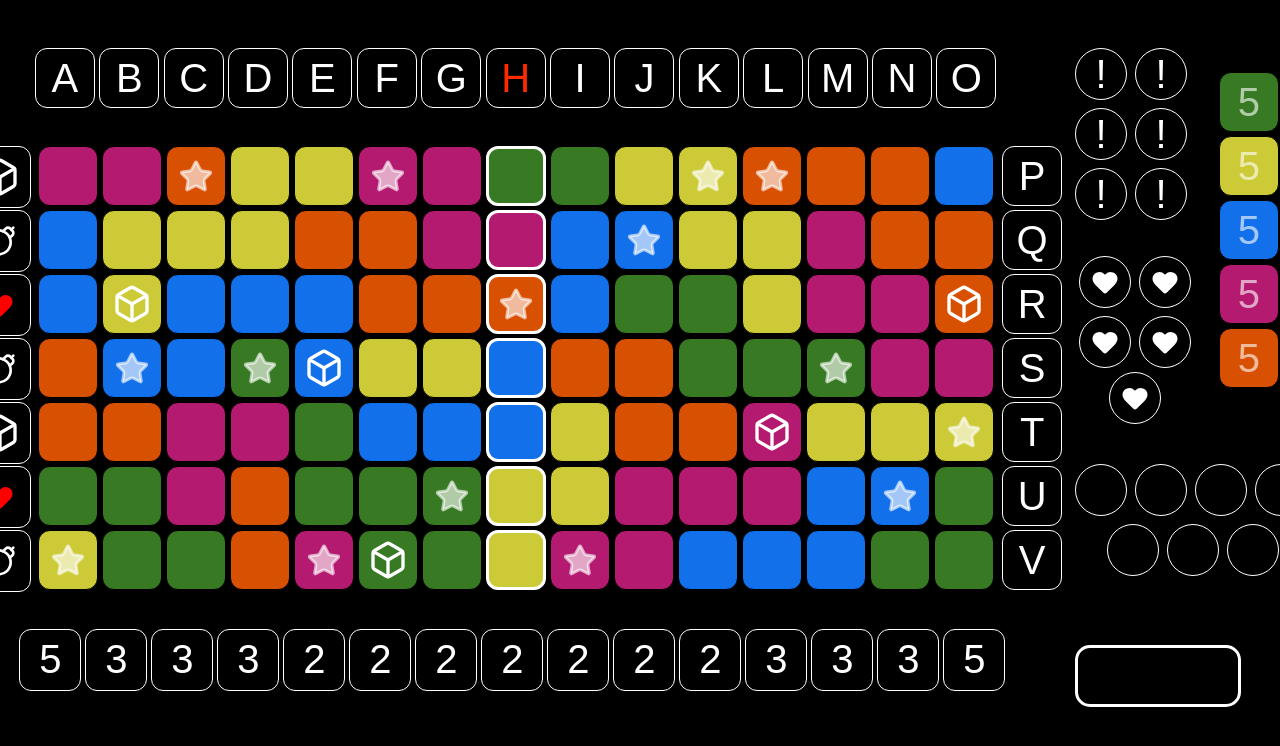
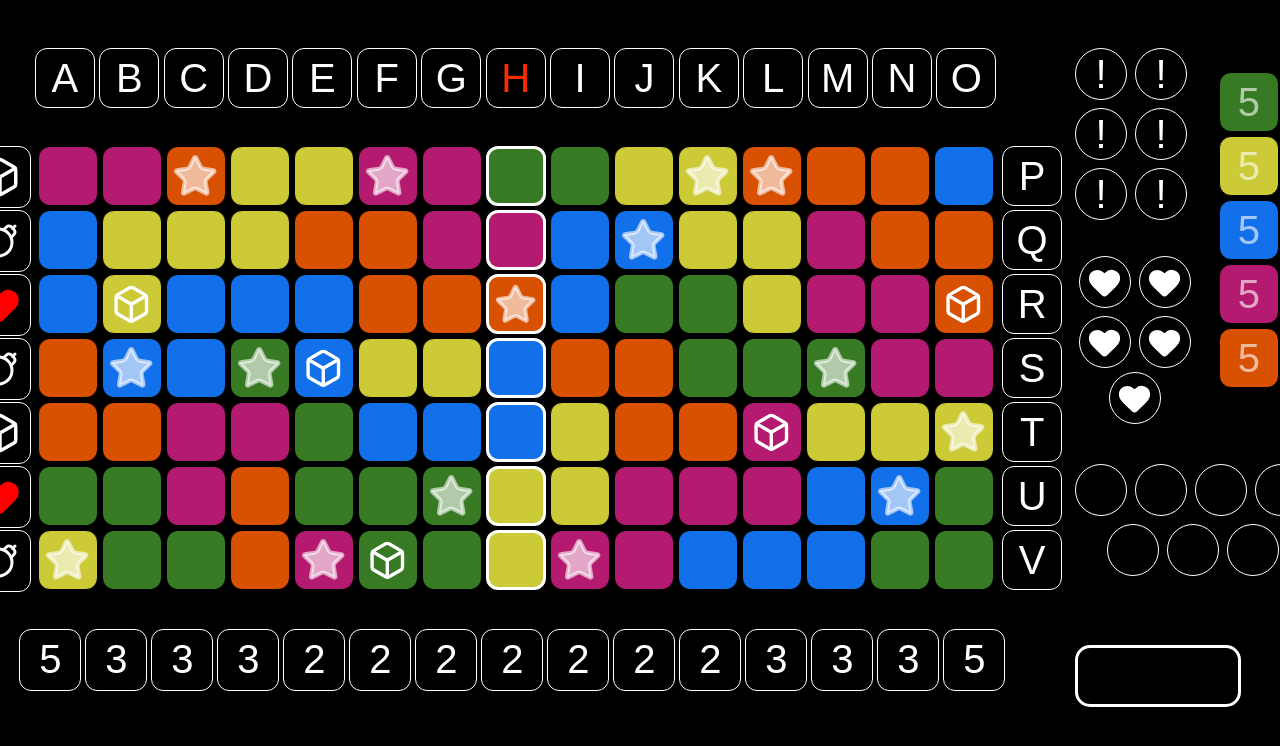
Before and after one commit to Dungeonking664/SWP25-26, a plain HTML site: page 2025-11-10_nochmalspiel/nochmal.html in a window 1280 px wide. Shown: the top 746 px of the page. Drawn offline with Linux system fonts and the light colour scheme.

Commit message:
Bilder von css auf % gesetzt

```diff
--- a/2025-11-10_nochmalspiel/nochmal.css
+++ b/2025-11-10_nochmalspiel/nochmal.css
@@ -1,7 +1,6 @@
 :root {
   --herzfarbe: red;
 }
-
 
 body {
   display: flex;
@@ -16,18 +15,24 @@ body {
   width: 100vw;
   justify-content: center;
 }
-
-
-
-
-
+.feld {
+  padding: 0%;
+  width: 7.5vh;
+  height: 7.5vh;
+  border: 1px solid black;
+  border-radius: 1.5vh;
+  transition: backround-color 0.3s;
+  display: flex;
+  align-items: center;
+  justify-content: center;
+  text-align: center;
+}
 .raster {
   display: flex;
   flex-direction: column;
   align-items: center;
   justify-content: center;
   gap: 3vw;
-
 }
 
 .toast {
@@ -36,15 +41,12 @@ body {
   align-items: center;
   gap: 0.55vh;
   padding-left: 8vh;
-
 }
-
 
 .mitte {
   display: flex;
   flex-direction: row;
   gap: 0.667vw;
-
 }
 
 .links {
@@ -68,15 +70,11 @@ body {
   gap: 0.5vh;
 }
 
-
 .unten {
   display: flex;
   padding-left: 4.5vw;
   gap: 0.5vh;
 }
-
-
-
 
 .punkte {
   display: flex;
@@ -84,13 +82,11 @@ body {
   gap: 5vh;
 }
 
-
 .erstes {
   display: flex;
   flex-direction: row;
   gap: 3vh;
 }
-
 
 .kreise {
   display: flex;
@@ -117,8 +113,6 @@ body {
   grid-template-columns: repeat(2, 7.5vh);
   grid-template-rows: repeat(2, 7.5vh);
   gap: 0vh;
-
-
 }
 
 .feld.rundherum.herz {
@@ -129,16 +123,17 @@ body {
   width: 6.5vh;
   background-color: black;
   box-sizing: border-box;
+  padding: 0%;
 }
 
 .feld.rundherum.herz.last {
   margin-left: 7.5vh;
-
+  padding: 0%;
 }
 
 .bild_herz {
-    height: 2.5vh;
-    width: 2.5vh;
+  height: 50%;
+  width: 50%;
   border-radius: 50%;
   gap: 1vh;
   border-color: solid white;
@@ -146,8 +141,6 @@ body {
   color: white;
   transform: scale(1.5);
   transform-origin: center;
-
-
 }
 
 .bild_herz.voll {
@@ -155,27 +148,25 @@ body {
 }
 
 .bild_stern {
-    height: 4.4vh;
-    width: 4, 4vh;
+  height: 80%;
+  width: 80%;
 }
 
 .bild_bombe {
-    height: 4vh;
-    width: 4vh;
+  height: 60%;
+  width: 60%;
 }
 
 .bild_settings {
   color: white;
   height: 7.5vh;
   width: 7.5vh;
-
 }
 
 .bild_box {
   color: black;
-    width: 5vh;
-    height: 5vh;
-
+  width: 70%;
+  height: 70%;
 }
 
 .bild_box.voll {
@@ -190,13 +181,11 @@ body {
   margin-top: 3vh;
 }
 
-
-
 .zweites {
   display: grid;
   grid-template-columns: repeat(5, 7.5vh);
   grid-template-rows: repeat(2, 7.5vh);
-    gap: 0.0vh;
+  gap: 0vh;
 }
 
 .feld.rundherum.box {
@@ -222,7 +211,6 @@ body {
   border: 3px solid white;
   border-radius: 15px;
   margin-top: 2.6vh;
-
 }
 
 .settings {
@@ -232,8 +220,6 @@ body {
   background-color: black;
   border: none;
 }
-
-
 
 .feld.rundherum {
   background-color: black;
@@ -252,19 +238,6 @@ body {
 
 .feld.rundherum.h {
   color: rgb(255, 42, 0);
-}
-
-.feld {
-    width: 7.5vh;
-    height: 7.5vh;
-    border: 1px solid black;
-    border-radius: 1.5vh;
-    transition: backround-color 0.3s;
-    display: flex;
-    align-items: center;
-    justify-content: center;
-    text-align: center;
-
 }
 
 .x-marker {
@@ -315,10 +288,7 @@ body {
 
 .h {
   border: 3px solid white;
-
 }
-
-
 
 .feld.rosa:hover,
 .feld.rosa:focus {
```
Lines whose indentation alone changed are shown as unchanged.
